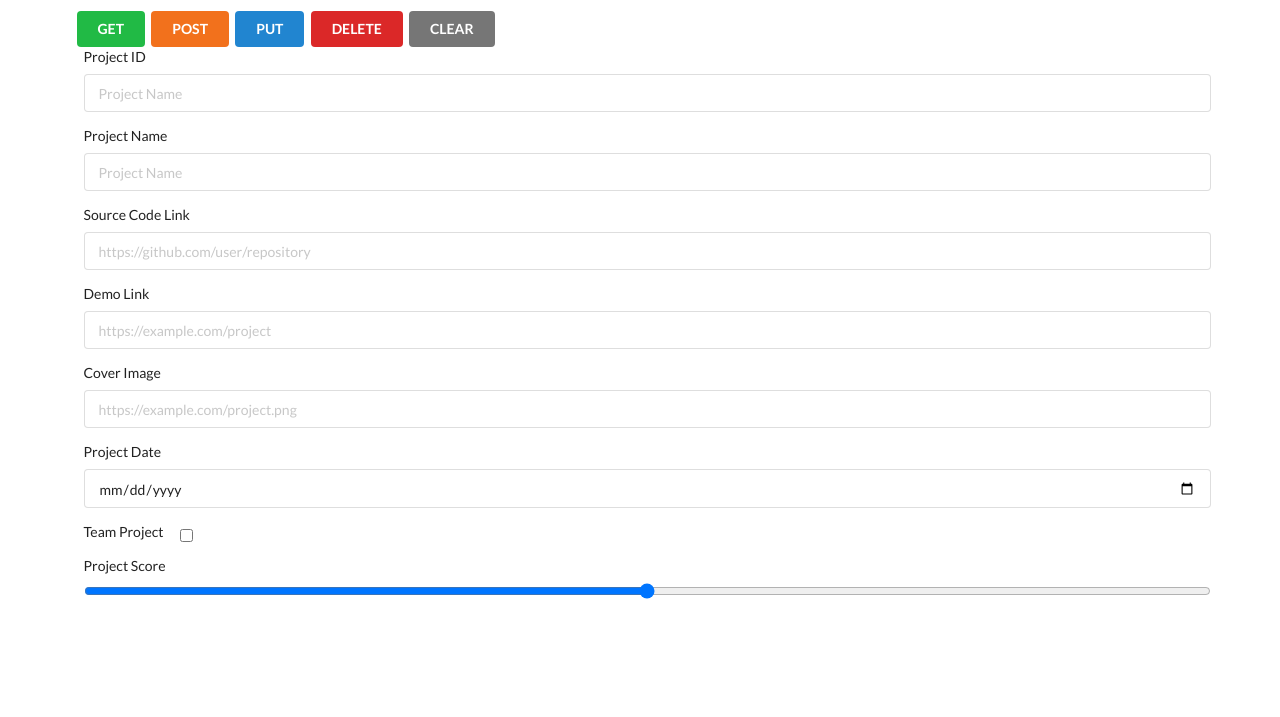
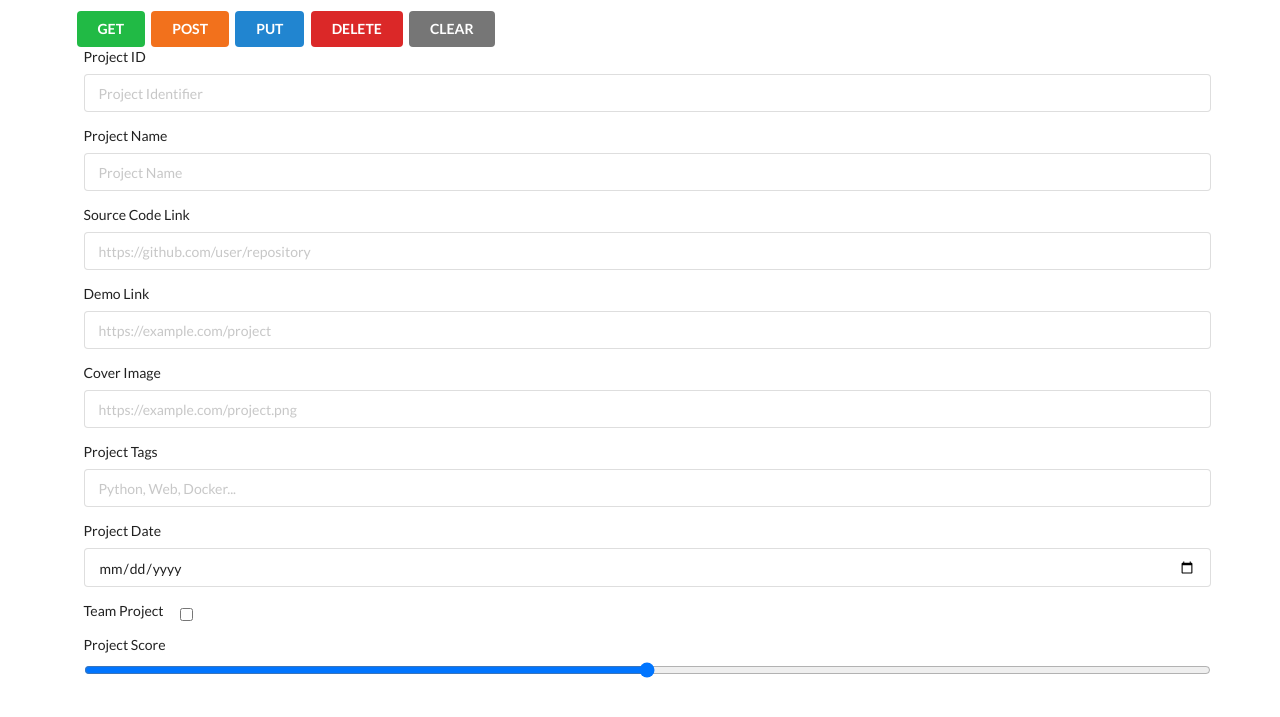
Before and after one commit to Jeb4dev/portfolio, a plain HTML site: page app/edit.html in a window 1280 px wide. Shown: the part 85-802 px from the top of the page. Drawn offline with nearby package versions, Linux system fonts and the light colour scheme.

Commit message:
Content Modification

```diff
--- a/app/edit.html
+++ b/app/edit.html
@@ -30,7 +30,7 @@
                     </div>
                     <label for="project-id">Project ID</label>
                     <input id="project-id" type="number" name="project-id"
-                           placeholder="Project Name" required>
+                           placeholder="Project Identifier" required>
                     <label for="name">Project Name</label>
                     <input id="name" type="text" name="name"
                            placeholder="Project Name" required>
@@ -43,8 +43,11 @@
                     <label for="img">Cover Image</label>
                     <input id="img" type="text" name="img"
                            placeholder="https://example.com/project.png">
+                    <label for="tags">Project Tags</label>
+                    <input id="tags" type="text" name="tags"
+                           placeholder="Python, Web, Docker...">
                     <label for="date">Project Date</label>
-                    <input id="date" type="date" name="date">
+                    <input id="date" type="date" name="date" required>
                     <div>
                         <label for="team">Team Project</label>
                         <input id="team" type="checkbox" name="team">
```
